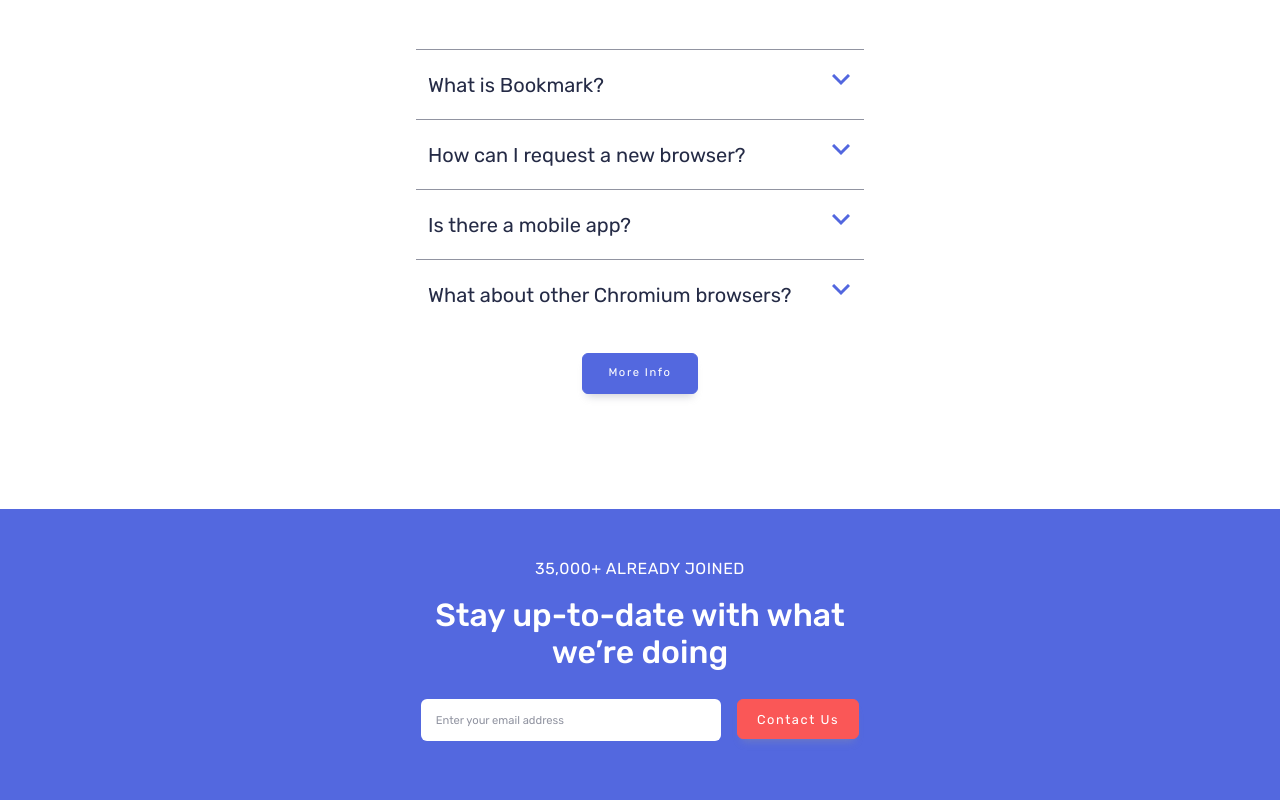
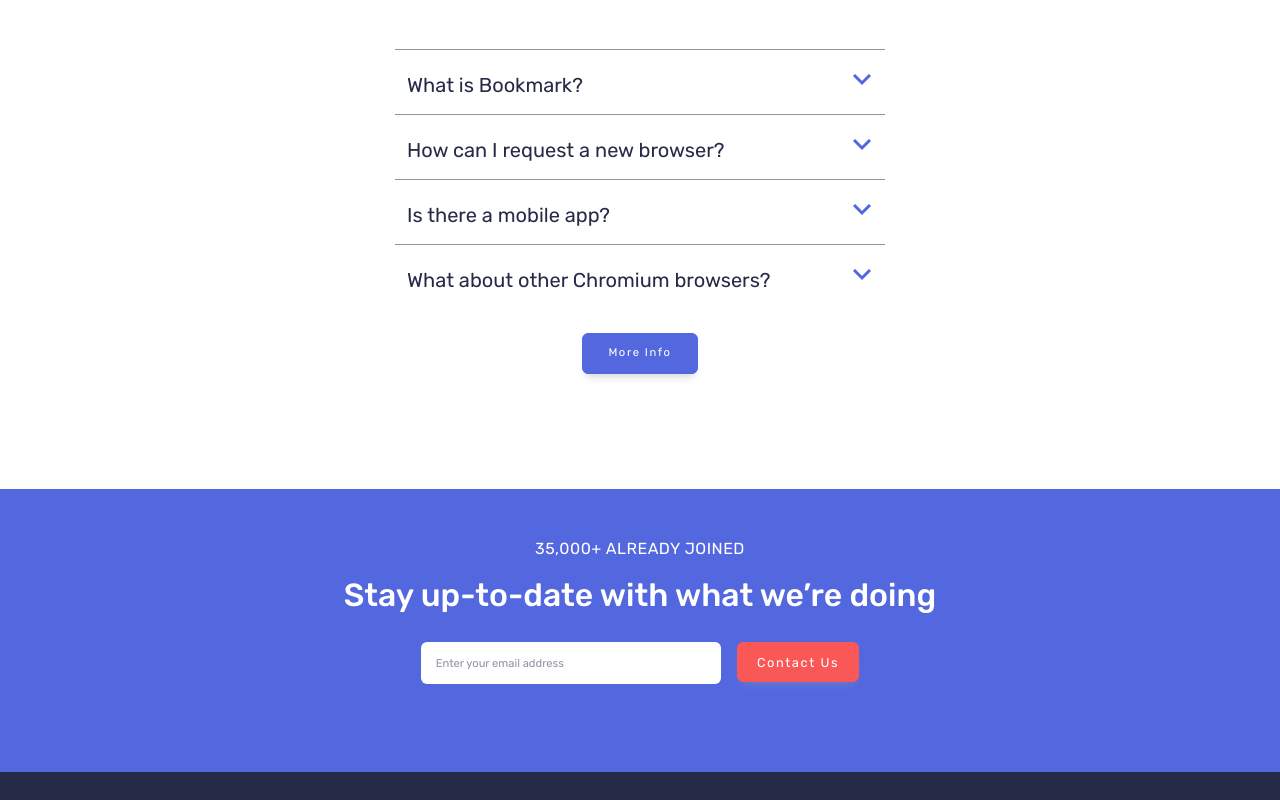
Before and after one commit to atorres-io/frontend-mentor-bookmark-landing-page, a website: page sources/index.html in a window 1280 px wide. Shown: the part 2310-3110 px from the top of the page. Drawn offline with Linux system fonts and the light colour scheme.

Commit message:
fix(suggest): update errors

```diff
--- a/sources/assets/styles/components.css
+++ b/sources/assets/styles/components.css
@@ -213,6 +213,11 @@
 /* Faqs */
 
 .faqs {
+  --screen-xl: 490px;
+
+	width: var(--screen-xl);
+  max-width: 90%;
+	margin: 0 auto;
   display: grid;
   place-items: center;
 }
@@ -225,7 +230,7 @@
   position: relative;
   display: block;
   width: 100%;
-  height: 70px;
+  height: 65px;
   border-top: solid 0.5px var(--grayish-blue);
   padding: calc(var(--white-space-sm) / 2) calc(var(--white-space-sm) / 4);
   overflow: hidden;
--- a/sources/assets/styles/framework/atorres-io.css
+++ b/sources/assets/styles/framework/atorres-io.css
@@ -7,7 +7,6 @@
 *::after {
 	margin: 0;
 	padding: 0;
-	outline: 0;
 	box-sizing: border-box;
 }
 
--- a/sources/assets/styles/general.css
+++ b/sources/assets/styles/general.css
@@ -4,7 +4,7 @@
 }
 
 main {
-  overflow-x: hidden;
+  overflow: hidden;
 }
 
 footer {
--- a/sources/index.html
+++ b/sources/index.html
@@ -93,7 +93,7 @@
         <h2 class='display-2 white-space-xs-bottom'>Frequently Asked Questions</h2>
         <p>Here are some of our FAQs. If you have any other questions you’d like answered please feel free to email us.</p>
       </div>
-      <div class='faqs wrapper white-space-xl white-space-xxl-bottom width-35 md-width-100'>
+      <div class='faqs white-space-xl white-space-xxl-bottom md-width-100'>
         <input type='checkbox' id='faq-01' />
         <label for='faq-01'>
           <h5>What is Bookmark?</h5>
@@ -117,7 +117,7 @@
         <a class='link-button blue' href='#'>More Info</a>
       </div>
       <div class='width-100 background-blue'>
-        <div class='footer wrapper padding-md-top-bottom width-35 md-width-100 text-center'>
+        <div class='footer wrapper padding-md-top-bottom md-width-100 text-center'>
           <span class='letter-spacing-md color-white'>35,000+ ALREADY JOINED</span>
           <h6>Stay up-to-date with what we’re doing</h6>
           <div class='flex row-nowrap row-h-center row-v-start md-column-nowrap md-column-h-center md-column-v-start'>
```
